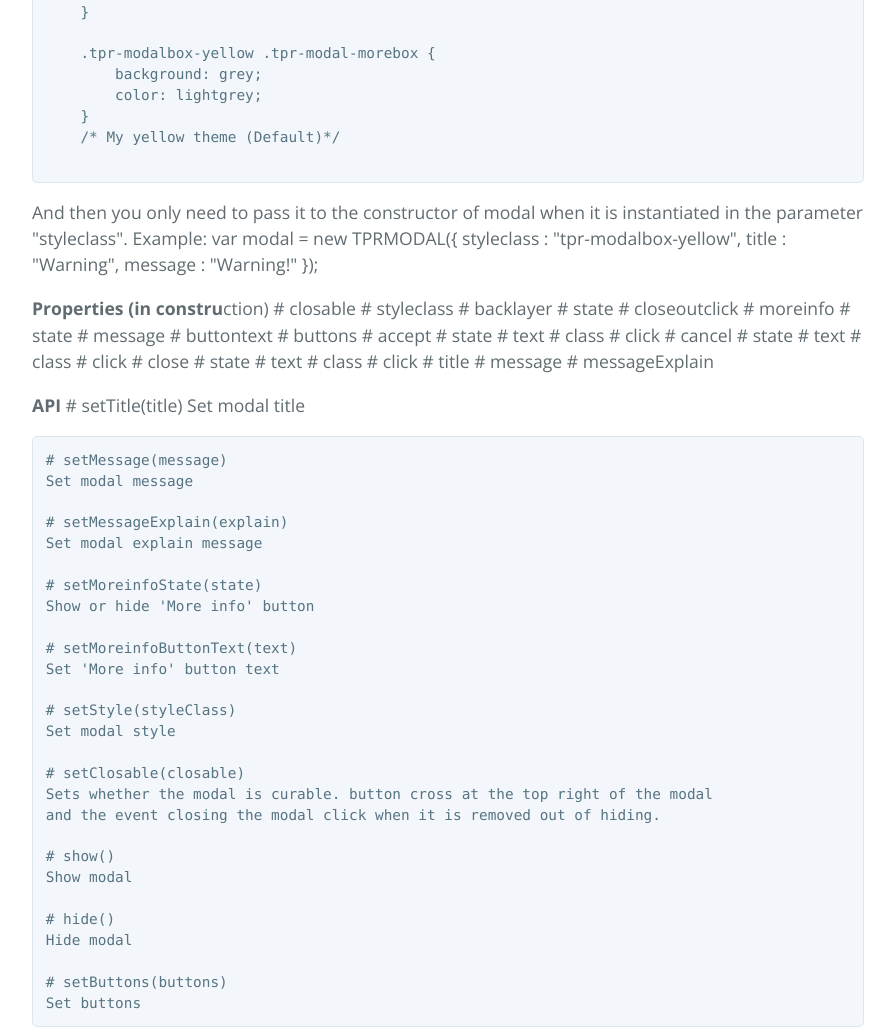
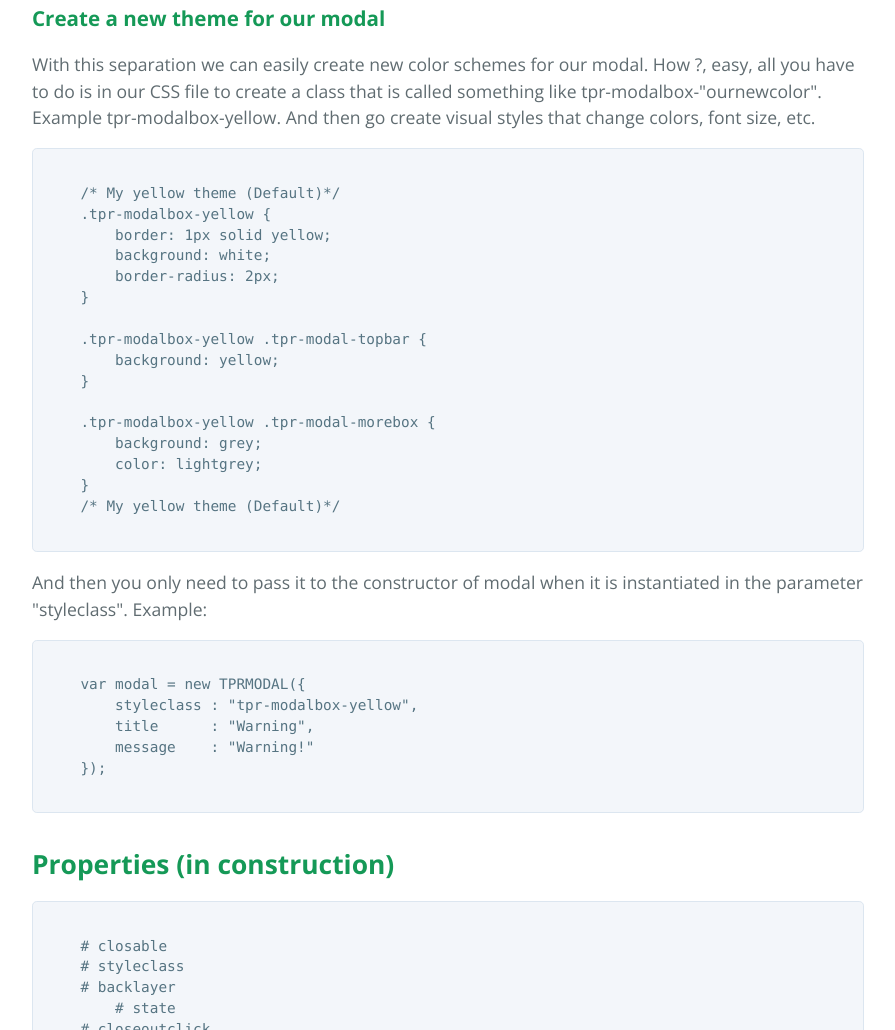
Before and after one commit to adelamata/tpr.modal-plugin, a plain HTML site: page index.html in a window 1280 px wide. Shown: the part 2213-3243 px from the top of the page, without its empty margins (192-1087 px from the left). Drawn offline with nearby package versions, Linux system fonts and the light colour scheme.

Commit message:
Update index.html

```diff
--- a/index.html
+++ b/index.html
@@ -50,21 +50,21 @@
     modal behavior are used, but does not work with any "structural" or "visual" style.</p>
 
 
-    <strong>CSS</strong>
-    The style modal display is determined by the CSS, as is obvious. However in the
+<h2><strong>CSS</strong></h2>
+    <p>The style modal display is determined by the CSS, as is obvious. However in the
     component we prefer to distinguish between structural and visual styles. Structural
     styles are styles that modify the dimensional shape of the modal, ie sizes, paddings,
     margins, etc. However visual styles change more visual properties such as color, font
-    sizes, etc.
+    sizes, etc.</p>
 
-    Why do we do this ?, because separating the styles in this way we can create a generic
+    <p>Why do we do this ?, because separating the styles in this way we can create a generic
     styles for the shape of modal so not to repeat any of (structural) code and on the other
     hand you can create color templates that modify the modal simply by changing the CSS class
-    and pass the (visual) plugin.
+    and pass the (visual) plugin.</p>
 
-    <strong>Structural styles</strong>
-    As we discussed the CSS properties that are some structural consider as position, margin,
-    padding, etc. Here is an example:
+<h3><strong>Structural styles</strong></h3>
+    <p>As we discussed the CSS properties that are some structural consider as position, margin,
+    padding, etc. Here is an example:</p>
     <pre><code>
     [class^=tpr-modalbox-] {
         position: relative;
@@ -72,11 +72,11 @@
     }
     </code></pre>
 
-    Actually these properties affect only the root class of all modal, ie the class
-    tp-modalbox-"anything".
+    <p>Actually these properties affect only the root class of all modal, ie the class
+    tp-modalbox-"anything".</p>
 
-    <strong>Visualization styles</strong>
-    A display style would therefore be as follows:
+<h3><strong>Visualization styles</strong></h3>
+    <p>A display style would therefore be as follows:</p>
     <pre><code>
     tpr-modalbox-grey {
         border: 1px solid lightgrey;
@@ -85,12 +85,12 @@
     }
     </code></pre>
 
-    <strong>Create a new theme for our modal</strong>
-    With this separation we can easily create new color schemes for our modal. How ?, easy, all
+    <h3><strong>Create a new theme for our modal</strong></h3>
+    <p>With this separation we can easily create new color schemes for our modal. How ?, easy, all
     you have to do is in our CSS file to create a class that is called something like tpr-modalbox-"ournewcolor".
     Example tpr-modalbox-yellow.
 
-    And then go create visual styles that change colors, font size, etc.
+    And then go create visual styles that change colors, font size, etc.</p>
 
     <pre><code>
     /* My yellow theme (Default)*/
@@ -111,9 +111,10 @@
     /* My yellow theme (Default)*/
     </code></pre>
 
-And then you only need to pass it to the constructor of modal when it is
-instantiated in the parameter "styleclass". Example:
+    <p>And then you only need to pass it to the constructor of modal when it is
+    instantiated in the parameter "styleclass". Example:</p>
 
+    <pre><code>
     var modal = new TPRMODAL({
         styleclass : "tpr-modalbox-yellow",
         title      : "Warning",
@@ -121,7 +122,8 @@ var modal = new TPRMODAL({
     });
     </code></pre>
 
-<p><strong>Properties (in constru</strong>ction)
+<h2><strong>Properties (in construction)</h2>
+<pre><code>
     # closable
     # styleclass
     # backlayer
@@ -149,40 +151,41 @@ var modal = new TPRMODAL({
             # click
     # title
     # message
-    # messageExplain</p>
+    # messageExplain
+</code></pre>
 
-<p><strong>API</strong>
-    # setTitle(title)
-    Set modal title</p>
+<h2><strong>API</strong></h2>
+<h3>setTitle(title)</h3>
+<p>Set modal title</p>
 
-<pre><code># setMessage(message)
-Set modal message
+<h3>setMessage(message)</h3>
+<p>Set modal message</p>
 
-# setMessageExplain(explain)
-Set modal explain message
+<h3>setMessageExplain(explain)</h3>
+<p>Set modal explain message</p>
 
-# setMoreinfoState(state)
-Show or hide 'More info' button
+<h3>setMoreinfoState(state)</h3>
+<p>Show or hide 'More info' button</p>
 
-# setMoreinfoButtonText(text)
-Set 'More info' button text
+<h3>setMoreinfoButtonText(text)</h3>
+<p>Set 'More info' button text</p>
 
-# setStyle(styleClass)
-Set modal style
+<h3>setStyle(styleClass)</h3>
+<p>Set modal style</p>
 
-# setClosable(closable)
-Sets whether the modal is curable. button cross at the top right of the modal
-and the event closing the modal click when it is removed out of hiding.
+<h3>setClosable(closable)</h3>
+<p>Sets whether the modal is curable. button cross at the top right of the modal
+and the event closing the modal click when it is removed out of hiding.</p>
 
-# show()
-Show modal
+<h3>show()</h3>
+<p>Show modal</p>
 
-# hide()
-Hide modal
+<h3>hide()</h3>
+<p>Hide modal</p>
 
-# setButtons(buttons)
-Set buttons
-</code></pre>
+<h3>setButtons(buttons)</h3>
+<p>Set buttons</p>
+
 
       <footer class="site-footer">
         <span class="site-footer-owner"><a href="https://github.com/kraneok/tpr.modal-plugin">Tpr.modal-plugin</a> is maintained by <a href="https://github.com/kraneok">kraneok</a>.</span>
```
Lines whose indentation alone changed are shown as unchanged.
